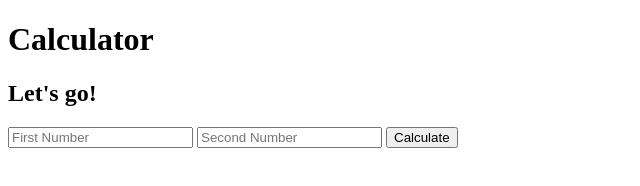
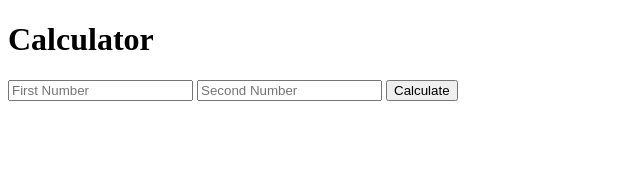
Before and after one commit to likhithaindukuri/Calculator, a website: page index.html in a window 1280 px wide. Shown: the whole page, without its empty margins (0-640 px from the left). Drawn offline with Linux system fonts and the light colour scheme.

Commit message:
Modified

```diff
--- a/index.html
+++ b/index.html
@@ -6,7 +6,6 @@
   </head>
   <body>
     <h1>Calculator</h1>
-    <h2>Let's go!</h2>
     <form action="index.html" method="post">
       <input type="text" name="num1" placeholder="First Number">
       <input type="text" name="num2" placeholder="Second Number">
```
